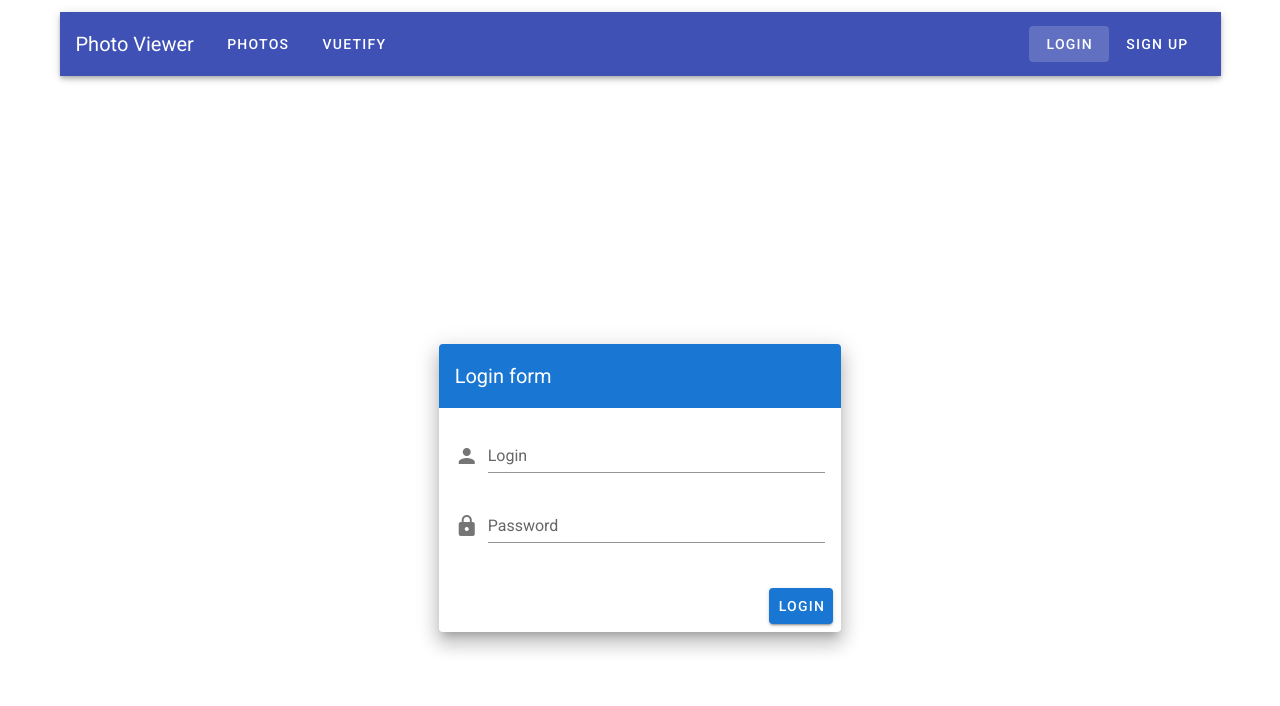
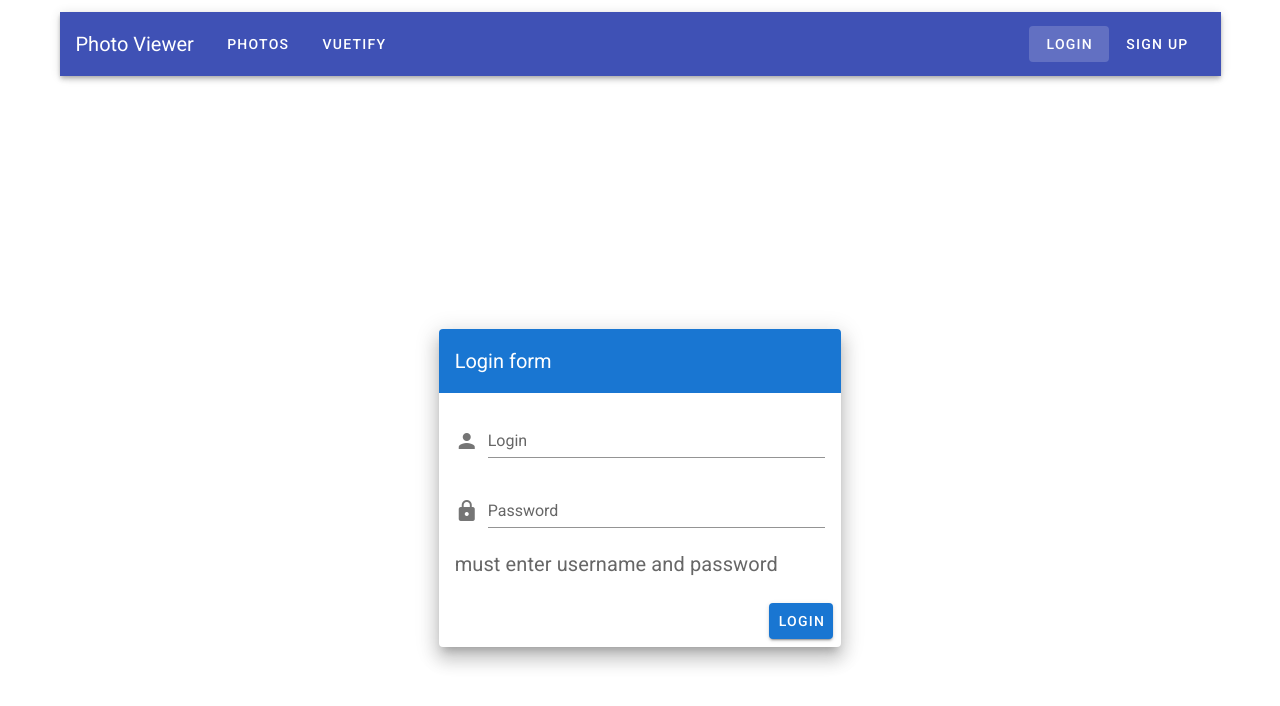
Before and after one commit to YoniWitz/Photos-Viewer, a Vue app: page /login in a window 1280 px wide. Both pictures are taken after a click on the button "LOGIN". Shown: the top 706 px of the page. Built offline with nearby package versions, Linux system fonts and the light colour scheme.

Commit message:
add login logic

```diff
--- /dev/null
+++ b/src/services/AuthServiceLogin.js
@@ -0,0 +1,7 @@
+import Api from '@/services/Api'
+
+export default {
+    login(creds) {
+        return Api.post('login', creds)
+    }
+}
--- a/src/views/Login.vue
+++ b/src/views/Login.vue
@@ -1,32 +1,18 @@
 <template>
   <v-app id="inspire">
     <v-content>
-      <v-container
-        class="fill-height"
-        fluid
-      >
-        <v-row
-          align="center"
-          justify="center"
-        >
-          <v-col
-            cols="12"
-            sm="8"
-            md="4"
-          >
+      <v-container class="fill-height" fluid>
+        <v-row align="center" justify="center">
+          <v-col cols="12" sm="8" md="4">
             <v-card class="elevation-12">
-              <v-toolbar
-                color="primary"
-                dark
-                flat
-              >
+              <v-toolbar color="primary" dark flat>
                 <v-toolbar-title>Login form</v-toolbar-title>
                 <v-spacer />
-
               </v-toolbar>
               <v-card-text>
                 <v-form>
                   <v-text-field
+                    v-model="email"
                     label="Login"
                     name="login"
                     prepend-icon="person"
@@ -34,17 +20,20 @@
                   />
 
                   <v-text-field
+                    v-model="password"
                     id="password"
                     label="Password"
                     name="password"
                     prepend-icon="lock"
                     type="password"
                   />
+                  <v-toolbar-title color="deep-purple" v-if="feedback">{{feedback}}</v-toolbar-title>
                 </v-form>
               </v-card-text>
               <v-card-actions>
                 <v-spacer />
-                <v-btn color="primary">Login</v-btn>
+
+                <v-btn color="primary" v-on:click="login">Login</v-btn>
               </v-card-actions>
             </v-card>
           </v-col>
@@ -55,9 +44,33 @@
 </template>
 
 <script>
-  export default {
-    props: {
-      source: String,
-    },
+import AuthService from "@/services/AuthServiceLogin";
+export default {
+  data() {
+    return {
+      email: "",
+      password: "",
+      feedback: ""
+    };
+  },
+  methods: {
+    async login() {
+      if (this.email && this.password) {
+        const response = await AuthService.login({
+          email: this.email,
+          password: this.password
+        })
+          .then(res => {
+            this.feedback = "";
+            console.log(res.data.msg  );
+          })
+          .catch(err => {
+            this.feedback = "some error occurred";
+          });
+      } else {
+        this.feedback = "must enter username and password";
+      }
+    }
   }
+};
 </script>
--- a/src/views/Signup.vue
+++ b/src/views/Signup.vue
@@ -42,7 +42,7 @@
 </template>
 
 <script>
-import AuthService from "@/services/AuthService";
+import AuthService from "@/services/AuthServiceRegister";
 export default {
   data() {
     return {
```
Also changed, not shown: src/services/AuthServiceRegister.js (renamed from src/services/AuthService.js).
